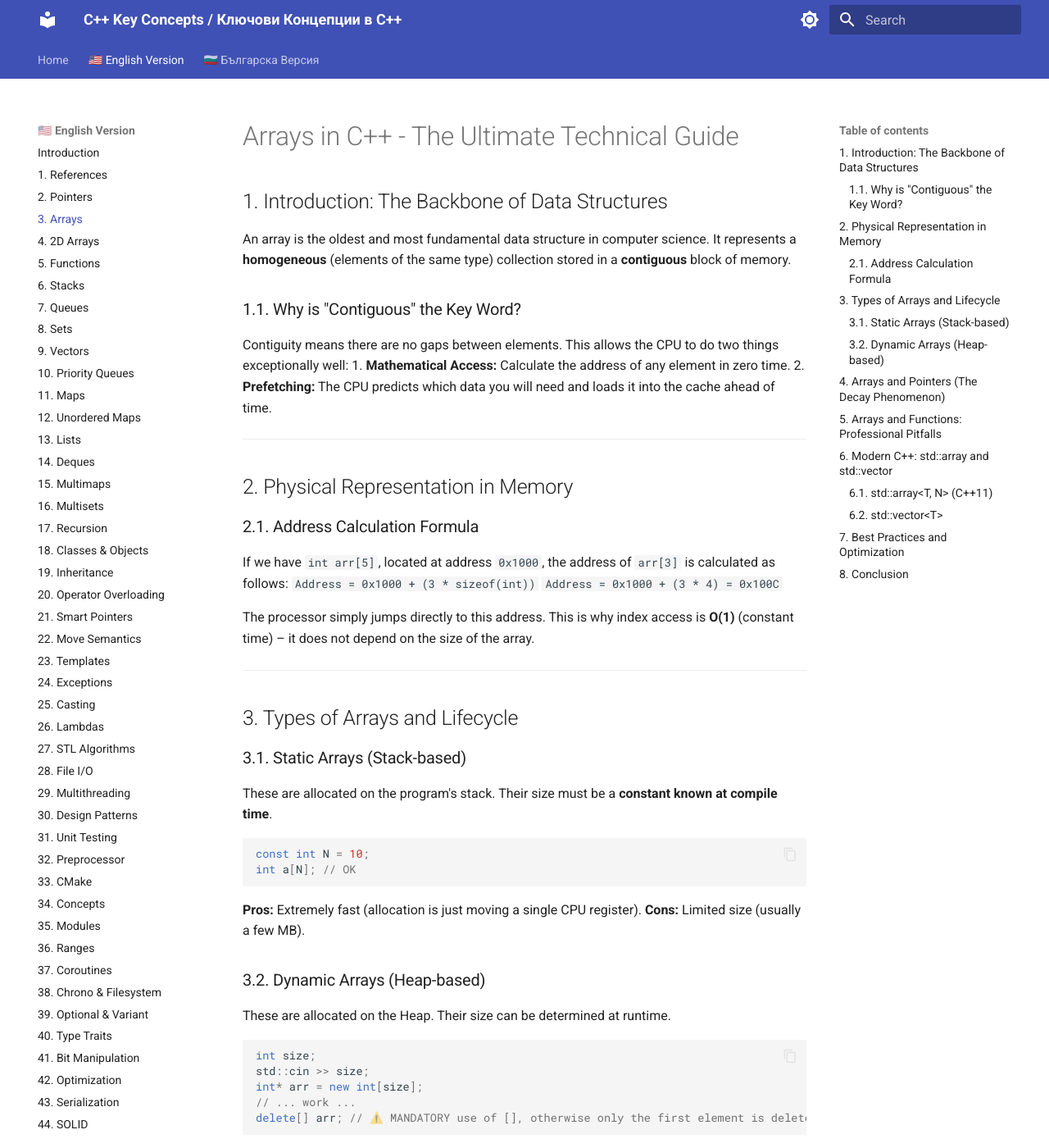
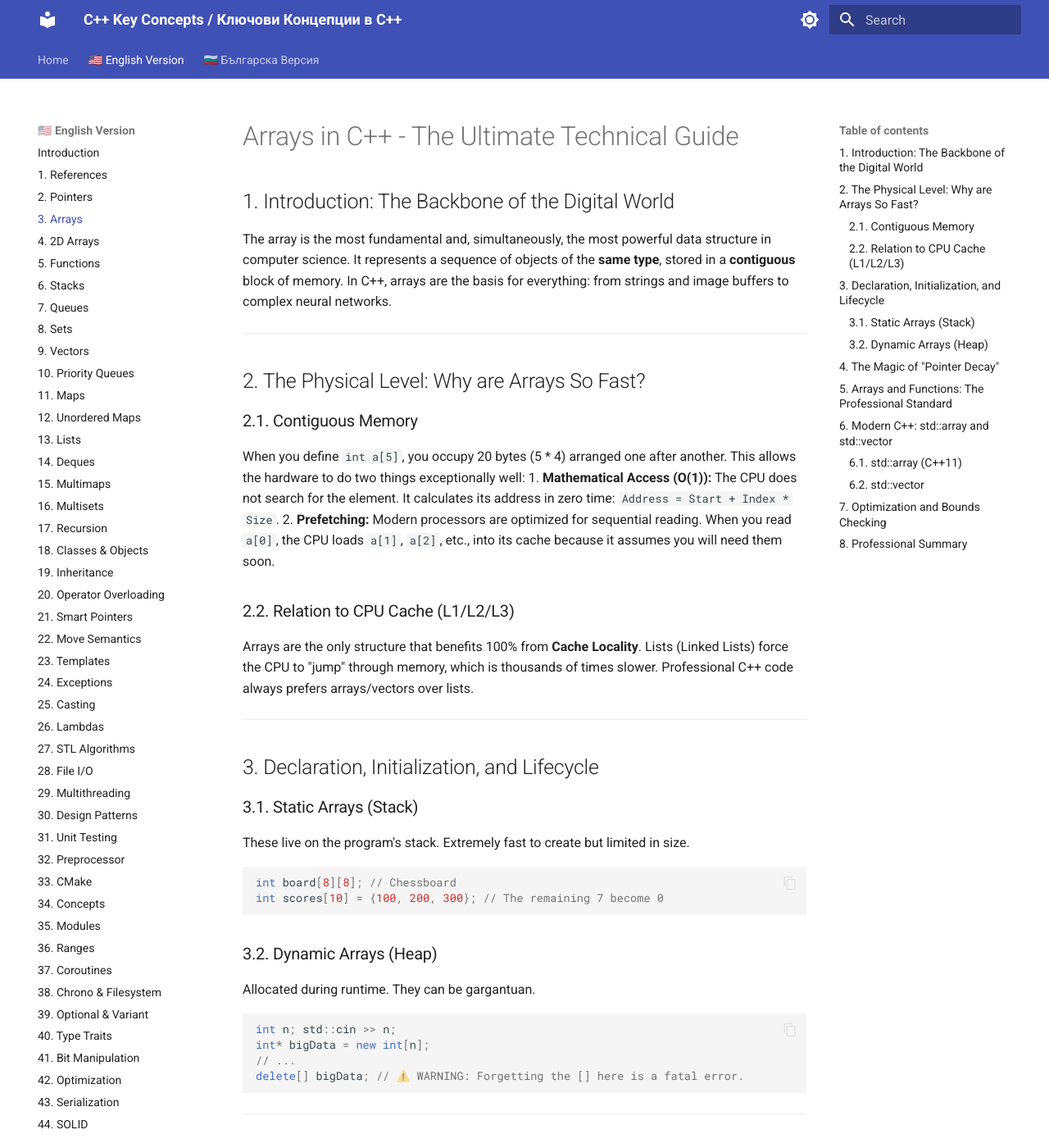
Before and after one commit to KadirYazadzhi/CPlusPlus---KeyConcepts, an MkDocs documentation site: the page built from docs/en/Arrays/Arrays.md, in a window 1280 px wide and 1400 px high. Shown: the whole window at 82% size. Built offline with MkDocs 1.6.1 and Material for MkDocs 9.7.7, drawn with Linux system fonts in a browser that asks for light colours; some of the changed text lies outside the part shown.

Commit message:
Docs: Encyclopedic expansion of Topics 3-4 (Arrays, 2D Arrays) covering cache prefetching and row-major layout

````diff
--- a/docs/bg/Arrays/Arrays.md
+++ b/docs/bg/Arrays/Arrays.md
@@ -1,98 +1,97 @@
 # Масиви (Arrays) в C++ - Пълно техническо ръководство
 
-## 1. Въведение: Гръбнакът на структурите от данни
-Масивът е най-старата и фундаментална структура от данни в компютърните науки. Той представлява **хомогенна** (елементи от един и същи тип) колекция, съхранявана в **непрекъснат (contiguous)** блок от паметта.
-
-### 1.1. Защо "непрекъснат" е ключовата дума?
-Непрекъснатостта означава, че между елементите няма дупки. Това позволява на процесора да прави две неща изключително добре:
-1.  **Математически достъп:** Изчисляване на адреса на произволен елемент за нула време.
-2.  **Prefetching:** Процесорът предвижда кои данни ще ви трябват и ги зарежда в кеша предварително.
+## 1. Въведение: Гръбнакът на цифровия свят
+Масивът е най-фундаменталната и същевременно най-мощната структура от данни в компютърните науки. Той представлява последователност от обекти от **един и същи тип**, съхранявани в **непрекъснат (contiguous)** блок от паметта. В C++, масивите са основата на всичко: от низове и буфери за изображения до сложни невронни мрежи.
 
 ---
 
-## 2. Физическо представяне в паметта
+## 2. Физическото ниво: Защо масивите са толкова бързи?
 
-### 2.1. Формула за изчисляване на адрес
-Ако имаме `int arr[5]`, разположен на адрес `0x1000`, адресът на `arr[3]` се изчислява по следния начин:
-`Адрес = 0x1000 + (3 * sizeof(int))`
-`Адрес = 0x1000 + (3 * 4) = 0x100C`
+### 2.1. Непрекъсната памет
+Когато дефинирате `int a[5]`, вие заемате 20 байта (5 * 4), разположени един след друг. Това позволява на хардуера да прави две неща:
+1.  **Математически достъп (O(1)):** Процесорът не търси елемента. Той изчислява адреса му за нула време: `Адрес = Старт + Индекс * Размер`.
+2.  **Prefetching:** Модерните процесори са оптимизирани за последователно четене. Когато четете `a[0]`, CPU зарежда в своя кеш и `a[1]`, `a[2]` и т.н., защото предполага, че скоро ще ви трябват.
 
-Процесорът просто скача директно на този адрес. Това е причината достъпът по индекс да е **O(1)** (константно време) – той не зависи от големината на масива.
+### 2.2. Връзка с кеша на процесора (L1/L2/L3)
+Масивите са единствената структура, която се възползва на 100% от **Cache Locality**. Списъците (Lists) карат процесора да "скача" из паметта, което е хиляди пъти по-бавно. Професионалният C++ код винаги предпочита масиви/вектори пред списъци.
 
 ---
 
-## 3. Видове Масиви и Жизнен цикъл
+## 3. Декларация, Инициализация и Жизнен цикъл
 
-### 3.1. Статични масиви (Stack-based)
-Те се заделят в стека на програмата. Размерът им трябва да бъде **константа, известна по време на компилация**.
+### 3.1. Статични масиви (Stack)
+Живеят в стека на програмата. Изключително бързи за създаване, но с ограничен размер.
 ```cpp
-const int N = 10;
-int a[N]; // OK
+int board[8][8]; // Шахматна дъска
+int scores[10] = {100, 200, 300}; // Останалите 7 стават 0
 ```
-**Плюсове:** Изключително бързи (алокацията е просто преместване на един регистър в CPU).
-**Минуси:** Ограничен размер (обикновено няколко MB).
 
-### 3.2. Динамични масиви (Heap-based)
-Те се заделят в Heap паметта. Размерът може да се определи по време на изпълнение.
+### 3.2. Динамични масиви (Heap)
+Заделят се по време на работа. Могат да бъдат гигантски.
 ```cpp
-int size;
-std::cin >> size;
-int* arr = new int[size];
-// ... работа ...
-delete[] arr; // ⚠️ ЗАДЪЛЖИТЕЛНО ползвайте [], иначе ще изтриете само първия елемент!
+int n; std::cin >> n;
+int* bigData = new int[n];
+// ...
+delete[] bigData; // ⚠️ ВНИМАНИЕ: Забравеният [] тук е фатална грешка.
 ```
 
 ---
 
-## 4. Масиви и Указатели (The Decay Phenomenon)
-Това е една от най-объркващите теми в C++. Когато използвате името на масива в израз, то автоматично се превръща в указател към първия елемент.
+## 4. Магията на "Pointer Decay"
+
+Това е една от най-големите разлики между C++ и други езици. В почти всеки израз, името на масива се превръща автоматично в **указател към първия му елемент**.
 
 ```cpp
-int arr[5] = {1, 2, 3, 4, 5};
-int* p = arr; // arr "decay-ва" до &arr[0]
+int arr[5] = {1, 2, 3};
+int* p = arr; // arr decay-ва до &arr[0]
+std::cout << *(p + 1); // Извежда 2 (това е arr[1])
 ```
 
-**Изключения (когато не decay-ва):**
-1.  Когато се ползва `sizeof(arr)` – връща пълния размер в байтове.
-2.  Когато се ползва оператор `&arr` – връща указател към целия масив (типът е `int(*)[5]`).
+**Изключения от правилото:**
+1.  `sizeof(arr)` - Връща реалния размер на целия масив (само ако е в стека).
+2.  `&arr` - Връща указател към "целия масив", а не само към първия елемент.
 
 ---
 
-## 5. Масиви и Функции: Професионални капани
-Никога не можете да подадете масив на функция "по стойност" (копие). Той винаги влиза като указател.
+## 5. Масиви и Функции: Професионалният стандарт
+
+⚠️ **КРИТИЧНО:** Никога не можете да подадете масив на функция "по стойност". Той винаги влиза като указател.
 
 ```cpp
-void print(int arr[100]) { // Числото 100 тук е лъжа!
-    // sizeof(arr) тук е 8 (размер на указател), а не 400!
+void process(int arr[100]) { // 100 е само за документация, компилаторът го игнорира!
+    // sizeof(arr) тук ще бъде 8 (размер на указател), а не 400!
 }
 ```
-**Професионален подход:** Винаги подавайте размера като втори параметър или използвайте итератори.
+**Инженерно решение:** Винаги използвайте `std::span` (C++20) или подавайте размера като втори параметър.
 
 ---
 
-## 6. Модерният C++: `std::array` и `std::vector`
+## 6. Модерният C++: std::array и std::vector
 
-### 6.1. `std::array<T, N>` (C++11)
-Това е "умна" обвивка над статичния масив. Тя не е по-бавна, но:
+### 6.1. std::array<T, N> (C++11)
+Тънък слой над обикновения масив. Плюсове:
 *   Не decay-ва автоматично (по-сигурно).
-*   Знае размера си (`.size()`).
-*   Може да се копира като нормален обект.
+*   Знае размера си.
+*   Позволява използването на итератори и алгоритми от STL.
 
-### 6.2. `std::vector<T>`
-Крал на контейнерите. Управлява паметта автоматично, преоразмерява се сам и е кеш-оптимизиран.
+### 6.2. std::vector<T>
+Динамичен масив, който сам се преоразмерява. В 99% от професионалния код, това е структурата по подразбиране.
 
 ---
 
-## 7. Най-добри практики и Оптимизация
-1.  **Bounds Checking:** C++ не проверява дали излизате извън масива. Ако го направите, ще прочетете "чужда" памет или ще сринете програмата. Използвайте `.at()` при векторите, ако искате сигурност.
-2.  **Cache Locality:** Винаги обхождайте масивите последователно. Случайният достъп до елементи в огромен масив е много по-бавен заради "Cache Misses".
-3.  **Zero-initialization:** Винаги инициализирайте масивите си: `int a[5] = {};` (всичко става 0).
+## 7. Оптимизация и Bounds Checking
+C++ е проектиран за скорост. По подразбиране езикът **не проверява** дали излизате извън масива.
+*   `arr[100]` при масив от 5 елемента ще прочете паметта на друга ваша променлива или ще срине системата.
+*   **Защита:** Използвайте `.at(index)` при векторите – той прави проверка и хвърля изключение.
 
 ---
 
-## 8. Заключение
-Масивите са основата на всичко – от низове (arrays of chars) до сложни графични буфери. Разбирането на тяхната физическа природа е това, което прави един програмист способен да пише високоефективен код.
+## 8. Професионално обобщение
+*   Масивите са най-бързата структура.
+*   Винаги мислете за **кеша на процесора**.
+*   Внимавайте с **инвалидирането на указатели** при работа с динамични масиви.
+*   `std::vector` е вашият най-добър приятел, но разбирането на базовите масиви е задължително за разбирането на паметта.
 
 ---
-*Документацията е подготвена за проекта "Ключови концепции в C++".*
-*Версия: 2.0 (Пълна детайлност)*
+*(Този документ е част от мащабната енциклопедия на C++.)*
+*(Версия: 3.0 - Експертна детайлност)*
--- a/docs/en/Arrays/Arrays.md
+++ b/docs/en/Arrays/Arrays.md
@@ -1,98 +1,97 @@
 # Arrays in C++ - The Ultimate Technical Guide
 
-## 1. Introduction: The Backbone of Data Structures
-An array is the oldest and most fundamental data structure in computer science. It represents a **homogeneous** (elements of the same type) collection stored in a **contiguous** block of memory.
-
-### 1.1. Why is "Contiguous" the Key Word?
-Contiguity means there are no gaps between elements. This allows the CPU to do two things exceptionally well:
-1.  **Mathematical Access:** Calculate the address of any element in zero time.
-2.  **Prefetching:** The CPU predicts which data you will need and loads it into the cache ahead of time.
+## 1. Introduction: The Backbone of the Digital World
+The array is the most fundamental and, simultaneously, the most powerful data structure in computer science. It represents a sequence of objects of the **same type**, stored in a **contiguous** block of memory. In C++, arrays are the basis for everything: from strings and image buffers to complex neural networks.
 
 ---
 
-## 2. Physical Representation in Memory
+## 2. The Physical Level: Why are Arrays So Fast?
 
-### 2.1. Address Calculation Formula
-If we have `int arr[5]`, located at address `0x1000`, the address of `arr[3]` is calculated as follows:
-`Address = 0x1000 + (3 * sizeof(int))`
-`Address = 0x1000 + (3 * 4) = 0x100C`
+### 2.1. Contiguous Memory
+When you define `int a[5]`, you occupy 20 bytes (5 * 4) arranged one after another. This allows the hardware to do two things exceptionally well:
+1.  **Mathematical Access (O(1)):** The CPU does not search for the element. It calculates its address in zero time: `Address = Start + Index * Size`.
+2.  **Prefetching:** Modern processors are optimized for sequential reading. When you read `a[0]`, the CPU loads `a[1]`, `a[2]`, etc., into its cache because it assumes you will need them soon.
 
-The processor simply jumps directly to this address. This is why index access is **O(1)** (constant time) – it does not depend on the size of the array.
+### 2.2. Relation to CPU Cache (L1/L2/L3)
+Arrays are the only structure that benefits 100% from **Cache Locality**. Lists (Linked Lists) force the CPU to "jump" through memory, which is thousands of times slower. Professional C++ code always prefers arrays/vectors over lists.
 
 ---
 
-## 3. Types of Arrays and Lifecycle
+## 3. Declaration, Initialization, and Lifecycle
 
-### 3.1. Static Arrays (Stack-based)
-These are allocated on the program's stack. Their size must be a **constant known at compile time**.
+### 3.1. Static Arrays (Stack)
+These live on the program's stack. Extremely fast to create but limited in size.
 ```cpp
-const int N = 10;
-int a[N]; // OK
+int board[8][8]; // Chessboard
+int scores[10] = {100, 200, 300}; // The remaining 7 become 0
 ```
-**Pros:** Extremely fast (allocation is just moving a single CPU register).
-**Cons:** Limited size (usually a few MB).
 
-### 3.2. Dynamic Arrays (Heap-based)
-These are allocated on the Heap. Their size can be determined at runtime.
+### 3.2. Dynamic Arrays (Heap)
+Allocated during runtime. They can be gargantuan.
 ```cpp
-int size;
-std::cin >> size;
-int* arr = new int[size];
-// ... work ...
-delete[] arr; // ⚠️ MANDATORY use of [], otherwise only the first element is deleted!
+int n; std::cin >> n;
+int* bigData = new int[n];
+// ...
+delete[] bigData; // ⚠️ WARNING: Forgetting the [] here is a fatal error.
 ```
 
 ---
 
-## 4. Arrays and Pointers (The Decay Phenomenon)
-This is one of the most confusing topics in C++. When you use an array's name in an expression, it automatically converts into a pointer to the first element.
+## 4. The Magic of "Pointer Decay"
+
+This is one of the biggest differences between C++ and other languages. In almost every expression, the name of the array automatically converts into a **pointer to its first element**.
 
 ```cpp
-int arr[5] = {1, 2, 3, 4, 5};
-int* p = arr; // arr "decays" to &arr[0]
+int arr[5] = {1, 2, 3};
+int* p = arr; // arr decays to &arr[0]
+std::cout << *(p + 1); // Outputs 2 (this is arr[1])
 ```
 
-**Exceptions (when it does not decay):**
-1.  When using `sizeof(arr)` – returns the full size in bytes.
-2.  When using the `&arr` operator – returns a pointer to the entire array (type is `int(*)[5]`).
+**Exceptions to the rule:**
+1.  `sizeof(arr)` - Returns the real size of the entire array (only if it's on the stack).
+2.  `&arr` - Returns a pointer to the "entire array," not just the first element.
 
 ---
 
-## 5. Arrays and Functions: Professional Pitfalls
-You can never pass an array to a function "by value" (as a copy). It always enters as a pointer.
+## 5. Arrays and Functions: The Professional Standard
+
+⚠️ **CRITICAL:** You can never pass an array to a function "by value" (as a copy). It always enters as a pointer.
 
 ```cpp
-void print(int arr[100]) { // The number 100 here is a lie!
-    // sizeof(arr) here is 8 (pointer size), not 400!
+void process(int arr[100]) { // 100 is for documentation only; the compiler ignores it!
+    // sizeof(arr) here will be 8 (pointer size), not 400!
 }
 ```
-**Professional approach:** Always pass the size as a second parameter or use iterators.
+**Engineering Solution:** Always use `std::span` (C++20) or pass the size as a second parameter.
 
 ---
 
-## 6. Modern C++: `std::array` and `std::vector`
+## 6. Modern C++: std::array and std::vector
 
-### 6.1. `std::array<T, N>` (C++11)
-A "smart" wrapper over the static array. It is not slower, but:
+### 6.1. std::array<T, N> (C++11)
+A thin layer over the regular array. Pros:
 *   Does not decay automatically (safer).
-*   Knows its size (`.size()`).
-*   Can be copied like a normal object.
+*   Knows its size.
+*   Allows the use of iterators and STL algorithms.
 
-### 6.2. `std::vector<T>`
-The king of containers. Manages memory automatically, resizes itself, and is cache-optimized.
+### 6.2. std::vector<T>
+A dynamic array that resizes itself. In 99% of professional code, this is the default structure.
 
 ---
 
-## 7. Best Practices and Optimization
-1.  **Bounds Checking:** C++ does not check if you go outside the array. If you do, you will read "foreign" memory or crash the program. Use `.at()` with vectors if you want safety.
-2.  **Cache Locality:** Always traverse arrays sequentially. Random access in a massive array is much slower due to "Cache Misses."
-3.  **Zero-initialization:** Always initialize your arrays: `int a[5] = {};` (all become 0).
+## 7. Optimization and Bounds Checking
+C++ is designed for speed. By default, the language **does not check** if you go outside the array boundaries.
+*   `arr[100]` on an array of 5 elements will read the memory of another variable or crash the system.
+*   **Protection:** Use `.at(index)` with vectors – it performs a check and throws an exception.
 
 ---
 
-## 8. Conclusion
-Arrays are the foundation of everything – from strings (arrays of chars) to complex graphics buffers. Understanding their physical nature is what enables a programmer to write highly efficient code.
+## 8. Professional Summary
+*   Arrays are the fastest structure.
+*   Always think about **CPU cache**.
+*   Be careful with **pointer invalidation** when working with dynamic arrays.
+*   `std::vector` is your best friend, but understanding basic arrays is mandatory for understanding memory.
 
 ---
-*Documentation prepared for the "C++ Key Concepts" project.*
-*Version: 2.0 (Full Detail)*
+*(This document is part of the massive C++ encyclopedia.)*
+*(Version: 3.0 - Expert Detail)*
````
Also changed, not shown: docs/bg/Two_Dimensional_Arrays/Two_Dimensional_Arrays.md (+31 -27 lines), docs/en/Two_Dimensional_Arrays/Two_Dimensional_Arrays.md (+32 -28 lines).
